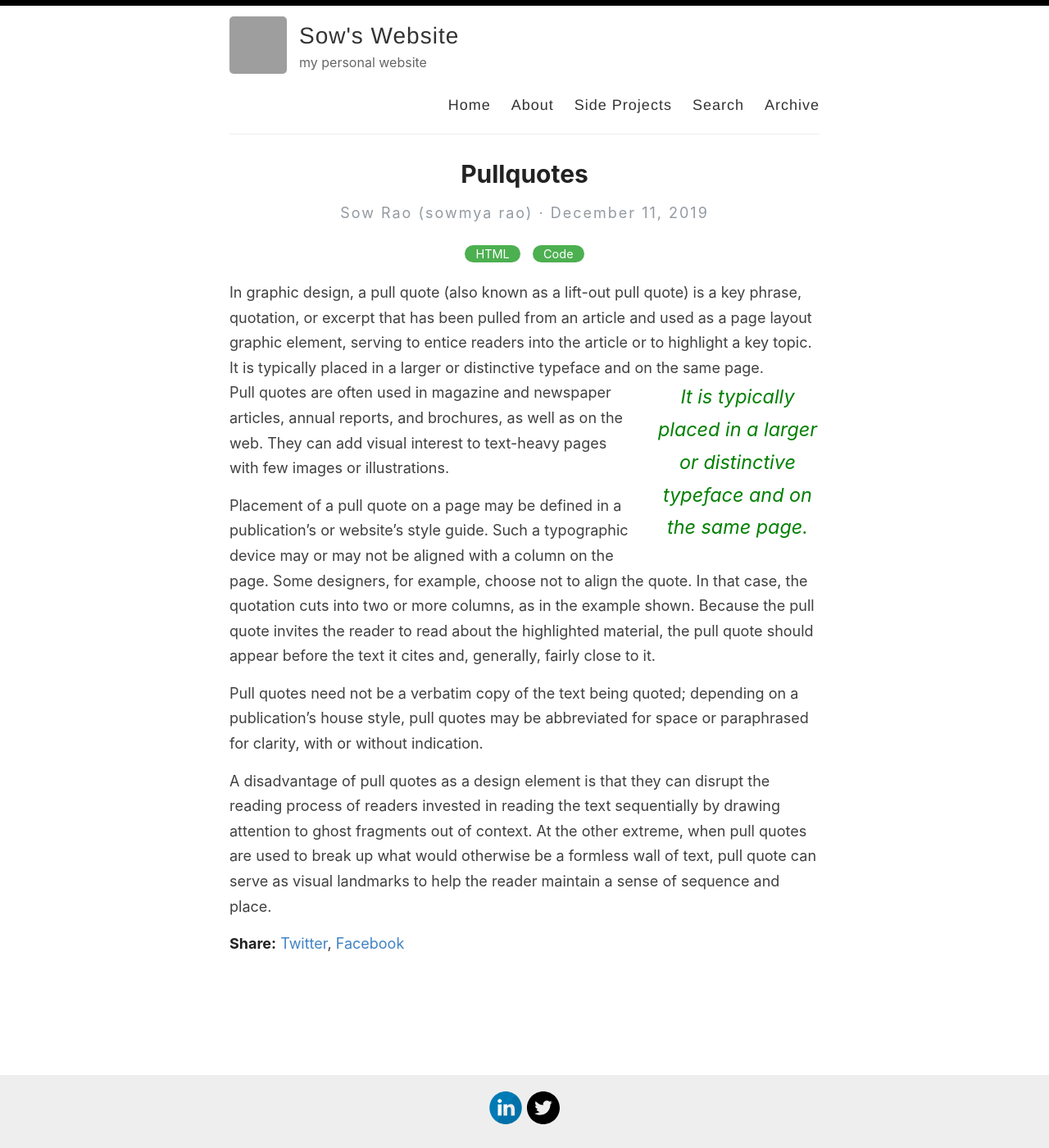
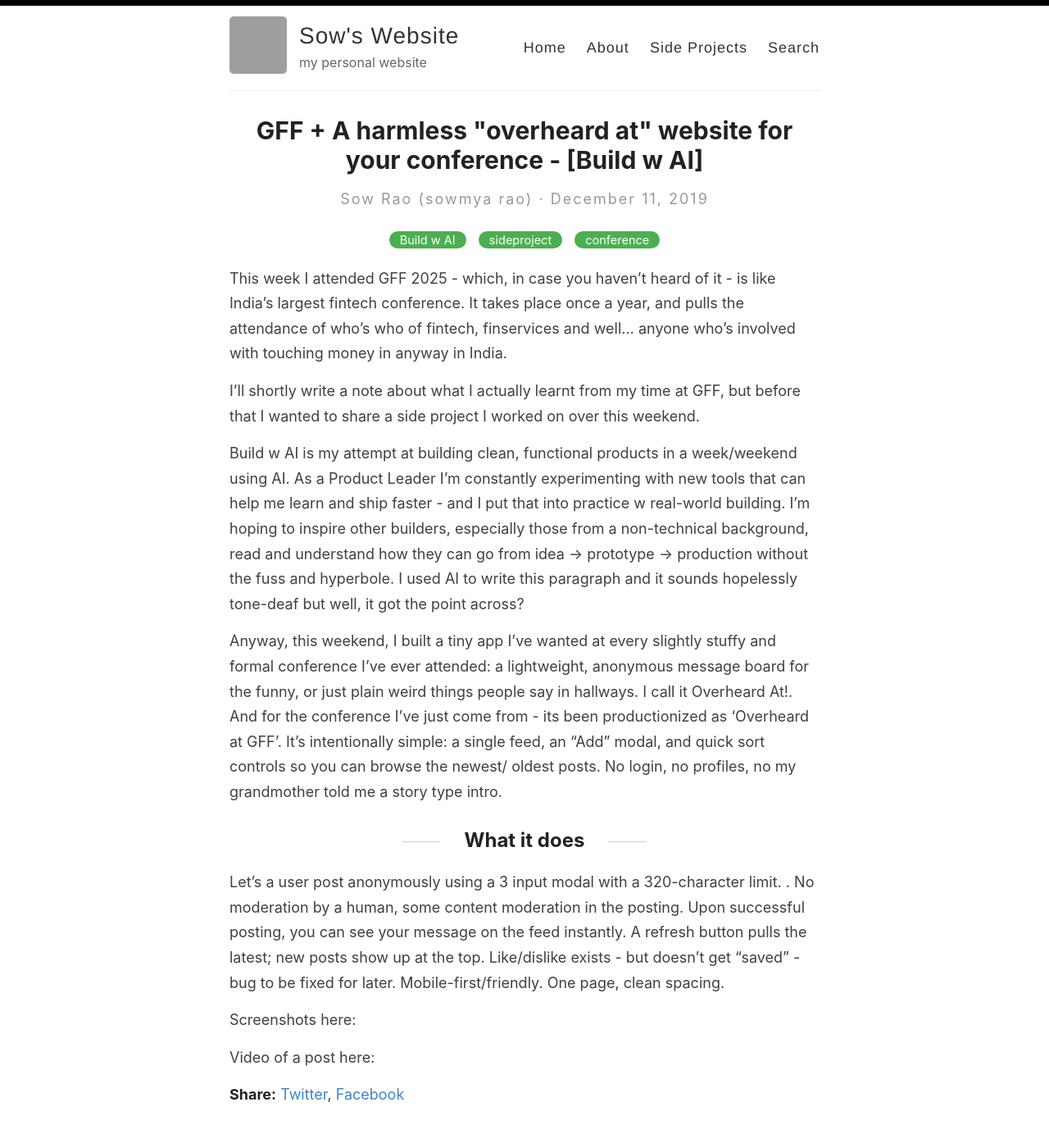
Before and after one commit to sow451/blog, a Jekyll site: the page built from _posts/2019-12-11-pullquotes.md, in a window 1280 px wide and 1400 px high. Shown: the whole window at 82% size. Built offline with Jekyll 4.4.1, drawn with Linux system fonts in a browser that asks for light colours; grey boxes are pictures that could not be loaded.

Commit message:
new post

```diff
--- a/_layouts/default.html
+++ b/_layouts/default.html
@@ -32,7 +32,7 @@
               <a href="{{ site.baseurl }}/about">About</a>
               <a href="{{ site.baseurl }}/side-projects">Side Projects</a>
               <a href="{{ site.baseurl }}/search">Search</a>
-              <a href="{{ site.baseurl }}/archive">Archive</a>
+              <!-- <a href="{{ site.baseurl }}/archive">Archive</a> -->
             </nav>
           </header>
         </div>
--- a/_posts/2019-12-11-pullquotes.md
+++ b/_posts/2019-12-11-pullquotes.md
@@ -1,14 +1,32 @@
 ---
 layout: post
-title:  Pullquotes
-categories: [HTML,Code]
-excerpt: In graphic design, a pull quote (also known as a lift-out pull quote) is a key phrase, quotation, or excerpt that has been pulled from an article and used as a page layout graphic element, serving to entice readers into the article or to highlight a key topic.
+title:  GFF + A harmless "overheard at" website for your conference - [Build w AI]
+categories: [Build w AI,sideproject, conference]
+excerpt: I went to GFF, and in preparation - this weekend, I built a tiny app I’ve wanted at every slightly stuffy and formal conference I've ever attended. It's a lightweight, anonymous message board for the funny, weird and bitchy things people say in hallways. I call it "Overheard At". Check it out!
 ---
 
-In graphic design, a pull quote (also known as a lift-out pull quote) is a key phrase, quotation, or excerpt that has been pulled from an article and used as a page layout graphic element, serving to entice readers into the article or to highlight a key topic. {% include pullquote.html quote="It is typically placed in a larger or distinctive typeface and on the same page." %} Pull quotes are often used in magazine and newspaper articles, annual reports, and brochures, as well as on the web. They can add visual interest to text-heavy pages with few images or illustrations.
+This week I attended GFF 2025 - which, in case you haven't heard of it - is like India's largest fintech conference. It takes place once a year, and pulls the attendance of who's who of fintech, finservices and well... anyone who's involved with touching money in anyway in India.
 
-Placement of a pull quote on a page may be defined in a publication's or website's style guide. Such a typographic device may or may not be aligned with a column on the page. Some designers, for example, choose not to align the quote. In that case, the quotation cuts into two or more columns, as in the example shown. Because the pull quote invites the reader to read about the highlighted material, the pull quote should appear before the text it cites and, generally, fairly close to it.
+I'll shortly write a note about what I actually learnt from my time at GFF, but before that I wanted to share a side project I worked on over this weekend.
 
-Pull quotes need not be a verbatim copy of the text being quoted; depending on a publication's house style, pull quotes may be abbreviated for space or paraphrased for clarity, with or without indication.
+Build w AI is my attempt at building clean, functional products in a week/weekend using AI. As a Product Leader I'm constantly experimenting with new tools that can help me learn and ship faster - and I put that into practice w real-world building. I'm hoping to inspire other builders, especially those from a non-technical background, read and understand how they can go from idea → prototype → production without the fuss and hyperbole. I used AI to write this paragraph and it sounds hopelessly tone-deaf but well, it got the point across?
 
-A disadvantage of pull quotes as a design element is that they can disrupt the reading process of readers invested in reading the text sequentially by drawing attention to ghost fragments out of context. At the other extreme, when pull quotes are used to break up what would otherwise be a formless wall of text, pull quote can serve as visual landmarks to help the reader maintain a sense of sequence and place.
+
+Anyway, this weekend, I built a tiny app I’ve wanted at every slightly stuffy and formal conference I've ever attended: a lightweight, anonymous message board for the funny, or just plain weird things people say in hallways. I call it Overheard At!. And for the conference I've just come from - its been productionized as 'Overheard at GFF'. It’s intentionally simple: a single feed, an “Add” modal, and quick sort controls so you can browse the newest/ oldest posts. No login, no profiles, no my grandmother told me a story type intro.
+
+## What it does
+
+Let's a user post anonymously using a 3 input modal with a 320-character limit. .
+No moderation by a human, some content moderation in the posting.
+Upon successful posting, you can see your message on the feed instantly. A refresh button pulls the latest; new posts show up at the top.
+Like/dislike exists - but doesn't get "saved" - bug to be fixed for later.
+Mobile-first/friendly.
+One page, clean spacing.
+
+  Screenshots here:
+
+
+
+
+
+  Video of a post here:
```
